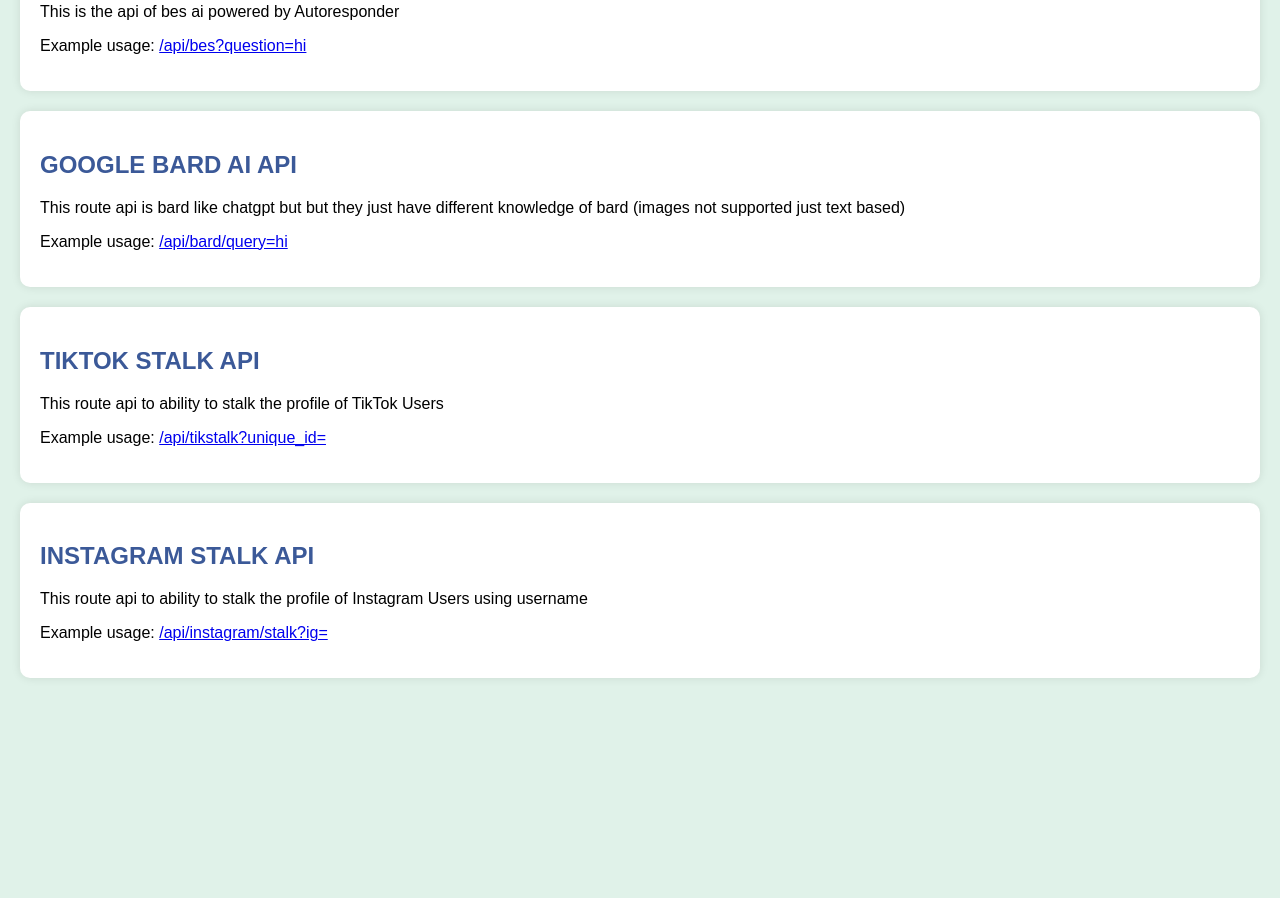
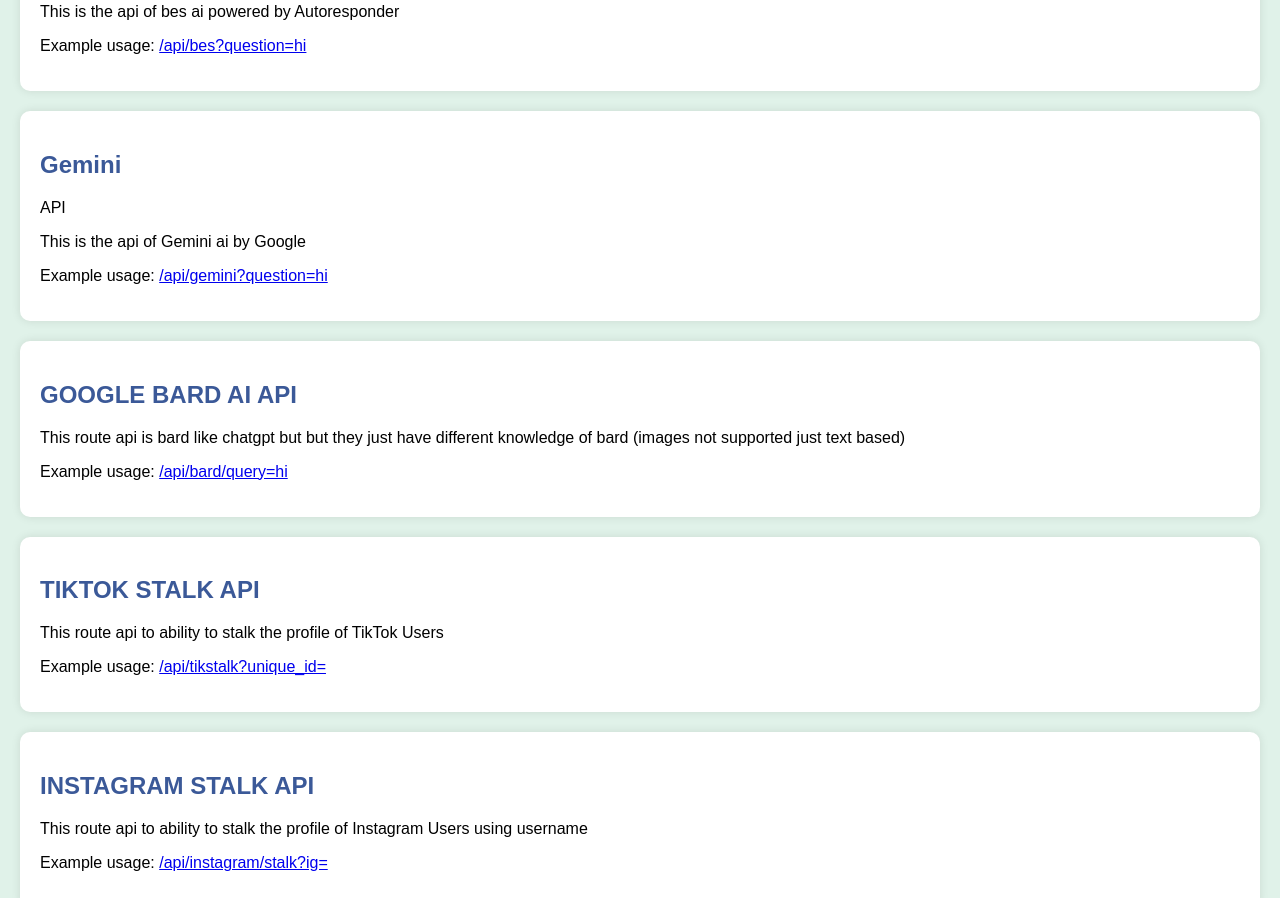
Before and after one commit to magallanes10/APIS, a website: page public/index.html in a window 1280 px wide. Shown: the part 988-1886 px from the top of the page. Before the commit the page ends 1766 px from the top, so only its background shows below. Drawn offline with Linux system fonts and the light colour scheme.

Commit message:
Update index.html

```diff
--- a/public/index.html
+++ b/public/index.html
@@ -85,6 +85,12 @@
     </div>
 
     <div class="endpoint-container">
+      <h2>Gemini</h2> API</h2>
+      <p>This is the api of Gemini ai by Google</p>
+      <p>Example usage: <a href="/api/gemini?question=hi" target="_blank">/api/gemini?question=hi</a></p>
+    </div>
+
+    <div class="endpoint-container">
       <h2>GOOGLE BARD AI API</h2>
       <p>This route api is bard like chatgpt but but they just have different knowledge of bard (images not supported just text based)</p>
       <p>Example usage: <a href="/api/bard?query=hi" target="_blank">/api/bard/query=hi</a></p>
```
